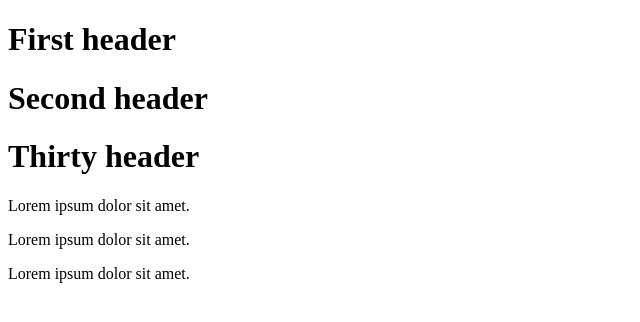
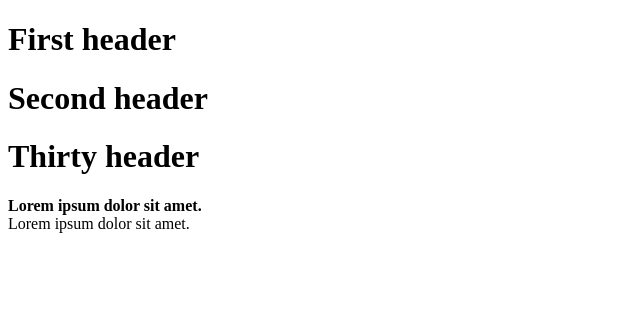
Before and after one commit to EgorVertaev/chi, a plain HTML site: page index.html in a window 1280 px wide. Shown: the whole page, without its empty margins (0-640 px from the left). Drawn offline with Linux system fonts and the light colour scheme.

Commit message:
fixed sections without conflict

```diff
--- a/index.html
+++ b/index.html
@@ -10,13 +10,10 @@
         <h1>Thirty header</h1>
     </main>
     <section>
-      <p>Lorem ipsum dolor sit amet.</p>
+      <strong>Lorem ipsum dolor sit amet.</strong>
     </section>
     <section>
-      <p>Lorem ipsum dolor sit amet.</p>
-    </section>
-    <section>
-      <p>Lorem ipsum dolor sit amet.</p>
+      <storng>Lorem ipsum dolor sit amet.</storng>
     </section>
   </body>
 
```
